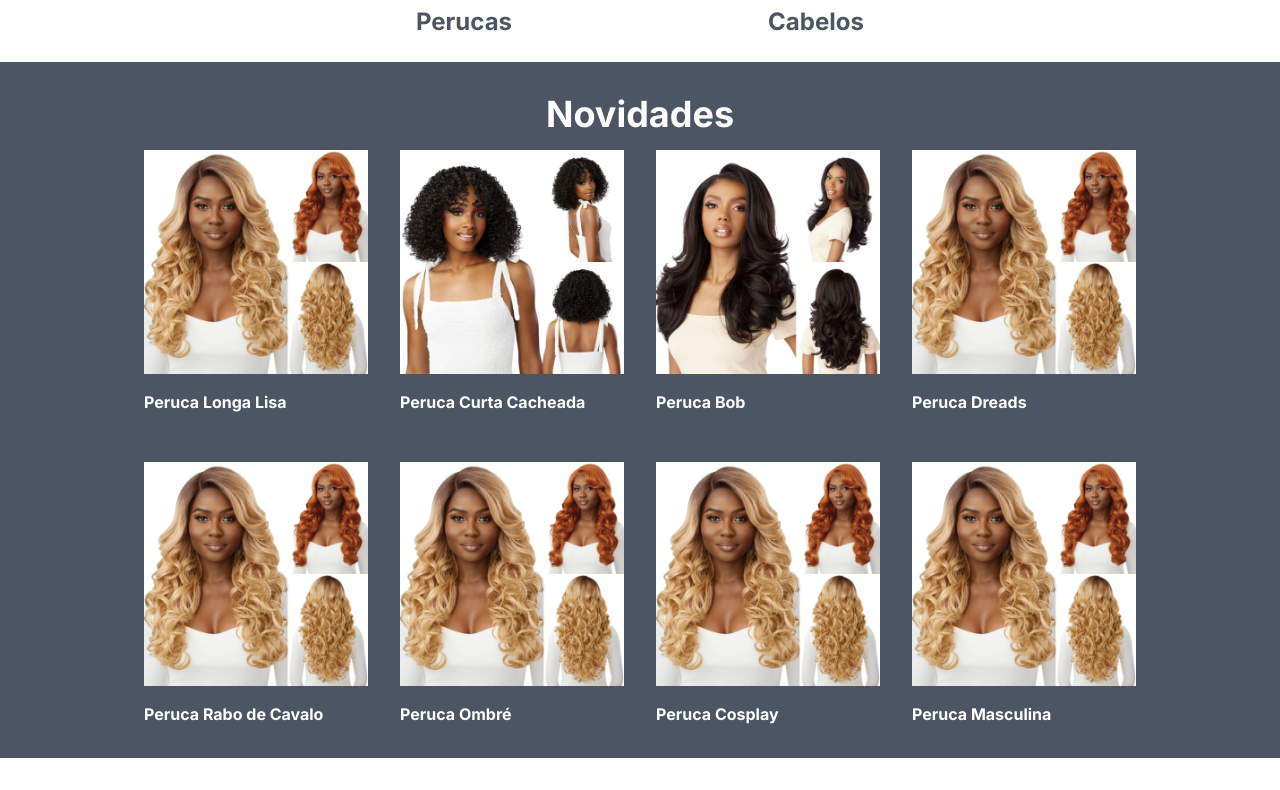
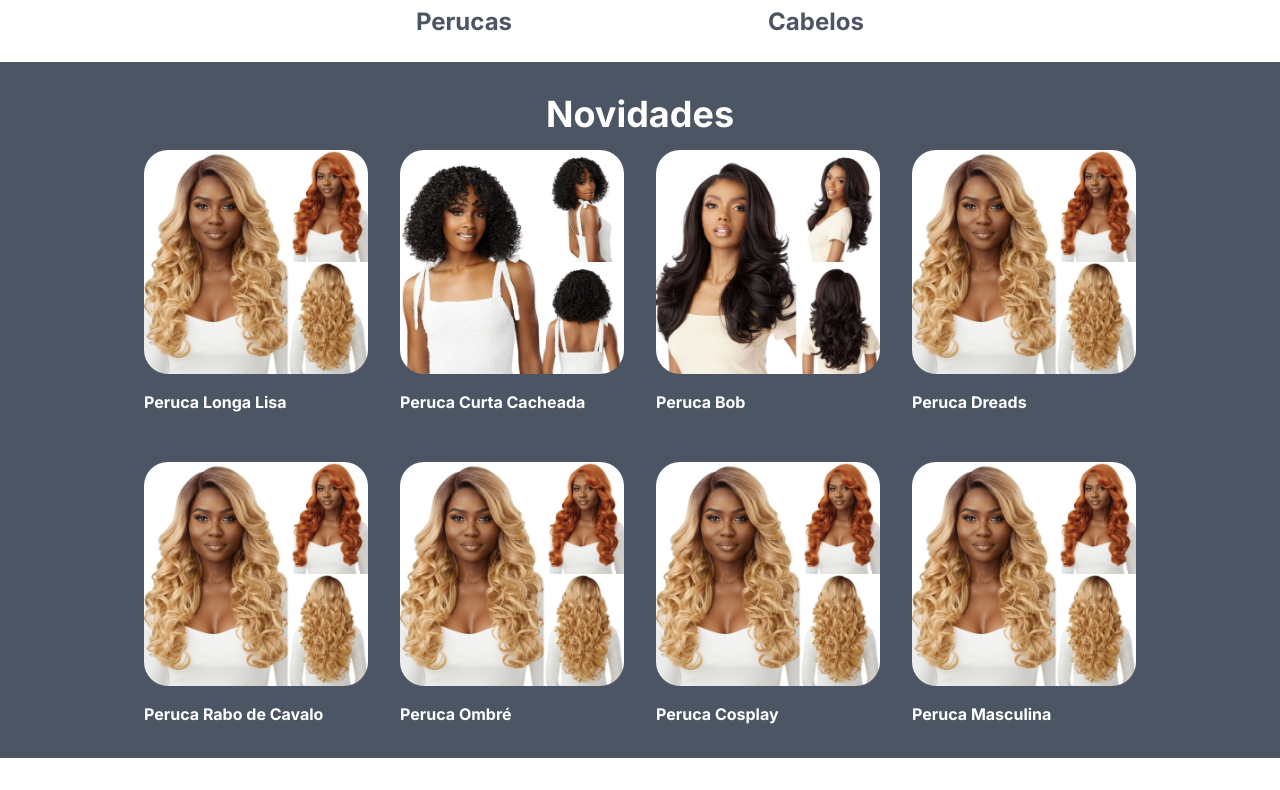
Before and after one commit to teosoares10/hair-salon, a Next.js app: page / in a window 1280 px wide. Shown: the part 1064-1854 px from the top of the page. Built offline with nearby package versions, Linux system fonts and the light colour scheme.

Commit message:
styles(product-item): set border radius to image

```diff
--- a/src/components/product-item.tsx
+++ b/src/components/product-item.tsx
@@ -6,7 +6,7 @@ import { Typography } from "./ui/typography"
 export const ProductItem = ({ title, img, alt, href }: ProductItemProps) => {
     return (
         <Link href={href} className="inline-block w-[14rem] group">
-            <Image src={img} alt={`${alt}`} width={155} height={255} className="w-full h-full" />
+            <Image src={img} alt={`${alt}`} width={155} height={255} className="w-full h-full rounded-3xl" />
             <Typography as="h4" className="my-4 font-bold group-hover:underline">{title}</Typography>
         </Link>
     )
```
